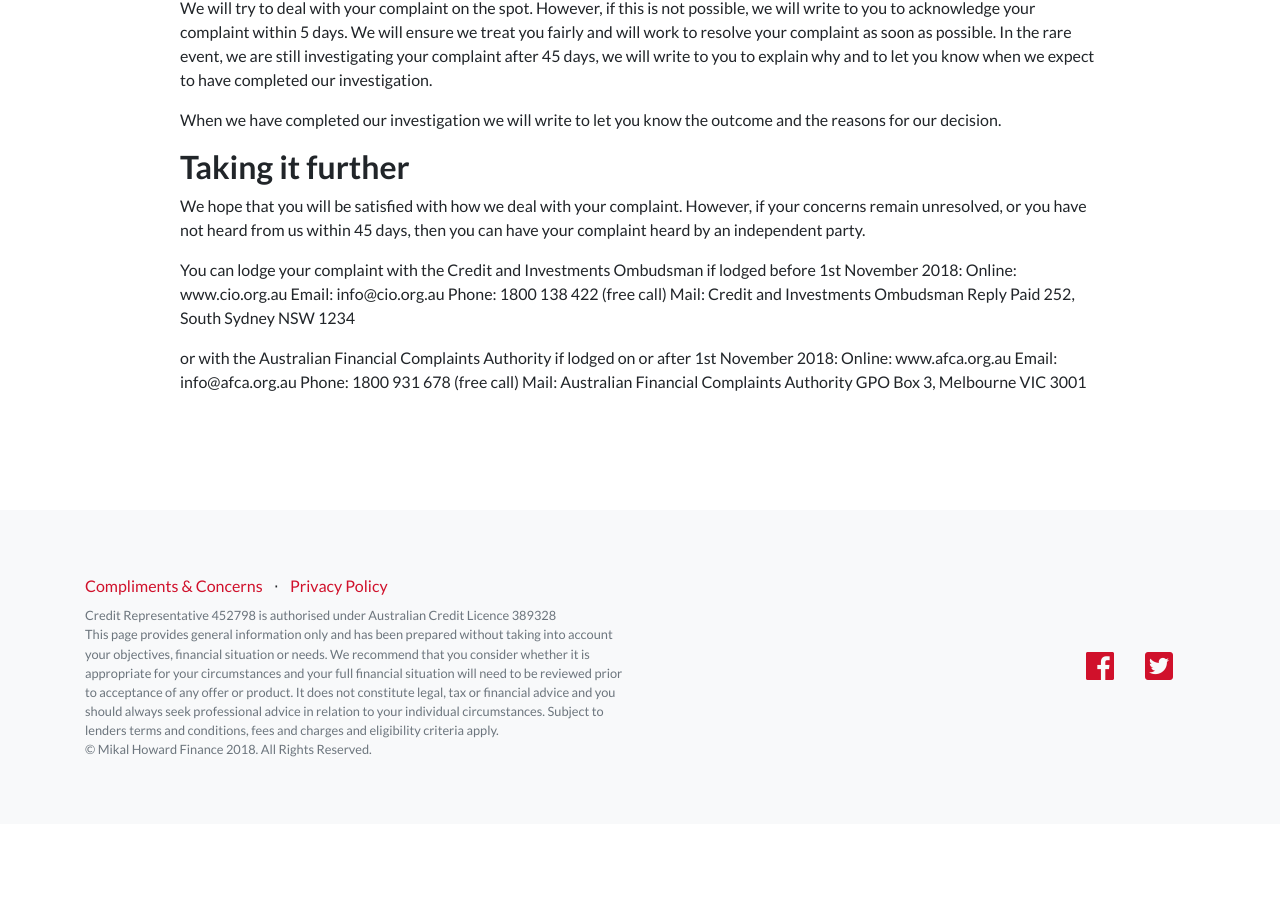
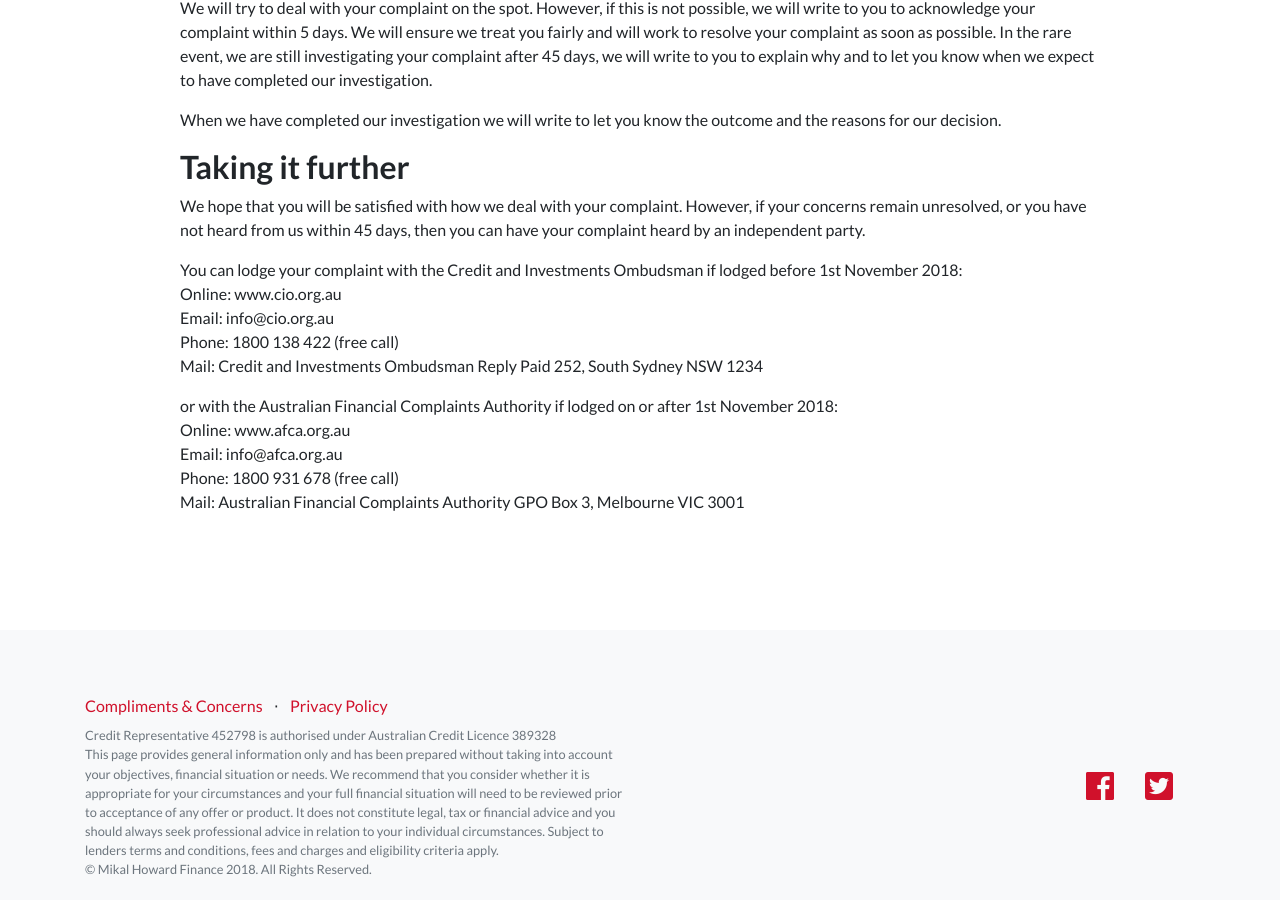
Before and after one commit to MikalHoward/mikalhoward.github.io, a Jekyll site: the page built from compliments-concerns.markdown, in a window 1280 px wide and 900 px high, scrolled down 797 px. Built offline with Jekyll 4.4.1, drawn with Linux system fonts in a browser that asks for light colours; nearby versions of some CDN libraries; before the commit the page ends 1621 px from its top, so only the background shows below that.

```diff
--- a/compliments-concerns.markdown
+++ b/compliments-concerns.markdown
@@ -32,14 +32,14 @@ When we have completed our investigation we will write to let you know the outco
 
 We hope that you will be satisfied with how we deal with your complaint. However, if your concerns remain unresolved, or you have not heard from us within 45 days, then you can have your complaint heard by an independent party.
 
-You can lodge your complaint with the Credit and Investments Ombudsman if lodged before 1st November 2018:
-Online: www.cio.org.au
-Email: info@cio.org.au
-Phone: 1800 138 422 (free call)
+You can lodge your complaint with the Credit and Investments Ombudsman if lodged before 1st November 2018:\
+Online: www.cio.org.au\
+Email: info@cio.org.au\
+Phone: 1800 138 422 (free call)\
 Mail: Credit and Investments Ombudsman Reply Paid 252, South Sydney NSW 1234
 
-or with the Australian Financial Complaints Authority if lodged on or after 1st November 2018:
-Online: www.afca.org.au
-Email: info@afca.org.au
-Phone: 1800 931 678 (free call)
+or with the Australian Financial Complaints Authority if lodged on or after 1st November 2018:\
+Online: www.afca.org.au\
+Email: info@afca.org.au\
+Phone: 1800 931 678 (free call)\
 Mail: Australian Financial Complaints Authority GPO Box 3, Melbourne VIC 3001
```
